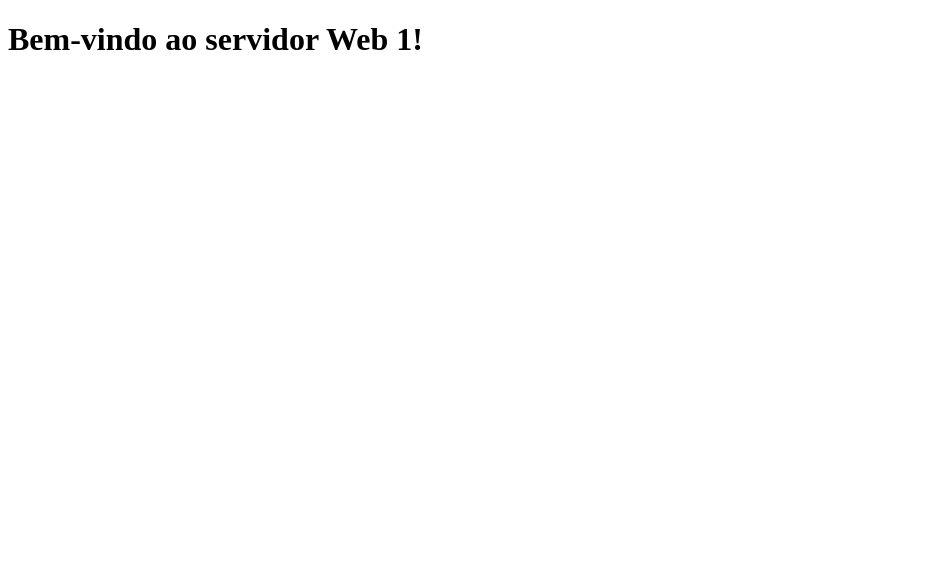
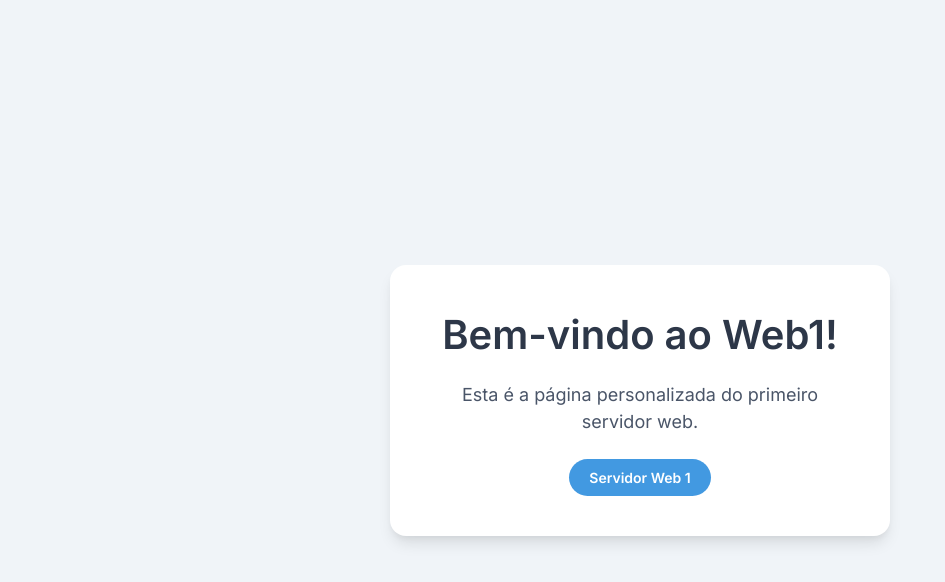
Before and after one commit to Donutzy/ASA-2025, a plain HTML site: page Atividade-2/Web1/index.html in a window 1280 px wide. Shown: the whole page, without its empty margins (0-945 px from the left). Drawn offline with nearby package versions, Linux system fonts and the light colour scheme.

Commit message:
Alteraçções no DNS, Proxy e Web Server

```diff
--- a/Atividade-2/Web1/index.html
+++ b/Atividade-2/Web1/index.html
@@ -1,9 +1,57 @@
 <!DOCTYPE html>
-<html>
+<html lang="pt-BR">
 <head>
-  <title>Servidor Web 1</title>
+    <meta charset="UTF-8">
+    <meta name="viewport" content="width=device-width, initial-scale=1.0">
+    <title>Web1 - Atividade Docker</title>
+    <link href="https://cdn.jsdelivr.net/npm/tailwindcss@2.2.19/dist/tailwind.min.css" rel="stylesheet">
+    <link href="https://fonts.googleapis.com/css2?family=Inter:wght@400;600&display=swap" rel="stylesheet">
+    <style>
+        body {
+            font-family: 'Inter', sans-serif;
+            background-color: #f0f4f8;
+            display: flex;
+            justify-content: center;
+            align-items: center;
+            min-height: 100vh;
+            margin: 0;
+        }
+        .container {
+            background-color: #ffffff;
+            padding: 2.5rem;
+            border-radius: 1rem;
+            box-shadow: 0 10px 15px -3px rgba(0, 0, 0, 0.1), 0 4px 6px -2px rgba(0, 0, 0, 0.05);
+            text-align: center;
+            max-width: 90%;
+            width: 500px;
+        }
+        h1 {
+            color: #2d3748;
+            font-size: 2.5rem;
+            font-weight: 600;
+            margin-bottom: 1rem;
+        }
+        p {
+            color: #4a5568;
+            font-size: 1.125rem;
+            margin-bottom: 1.5rem;
+        }
+        .badge {
+            display: inline-block;
+            background-color: #4299e1;
+            color: #ffffff;
+            padding: 0.5rem 1.25rem;
+            border-radius: 9999px;
+            font-weight: 600;
+            font-size: 0.875rem;
+        }
+    </style>
 </head>
 <body>
-  <h1>Bem-vindo ao servidor Web 1!</h1>
+    <div class="container">
+        <h1>Bem-vindo ao Web1!</h1>
+        <p>Esta é a página personalizada do primeiro servidor web.</p>
+        <span class="badge">Servidor Web 1</span>
+    </div>
 </body>
 </html>
```
Also changed, not shown: Atividade-2/Web2/index.html (+51 -3 lines), 5 other files.
